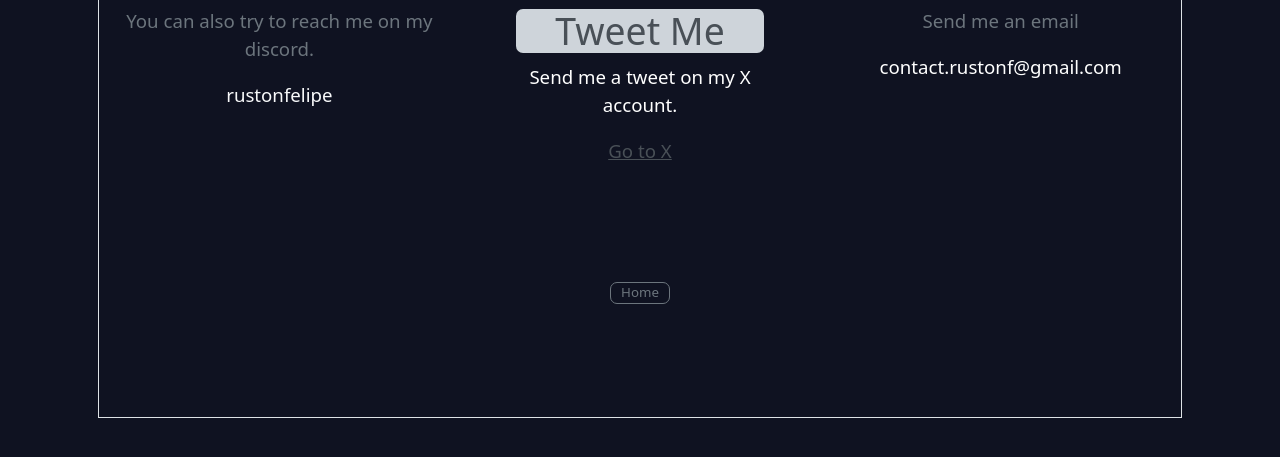
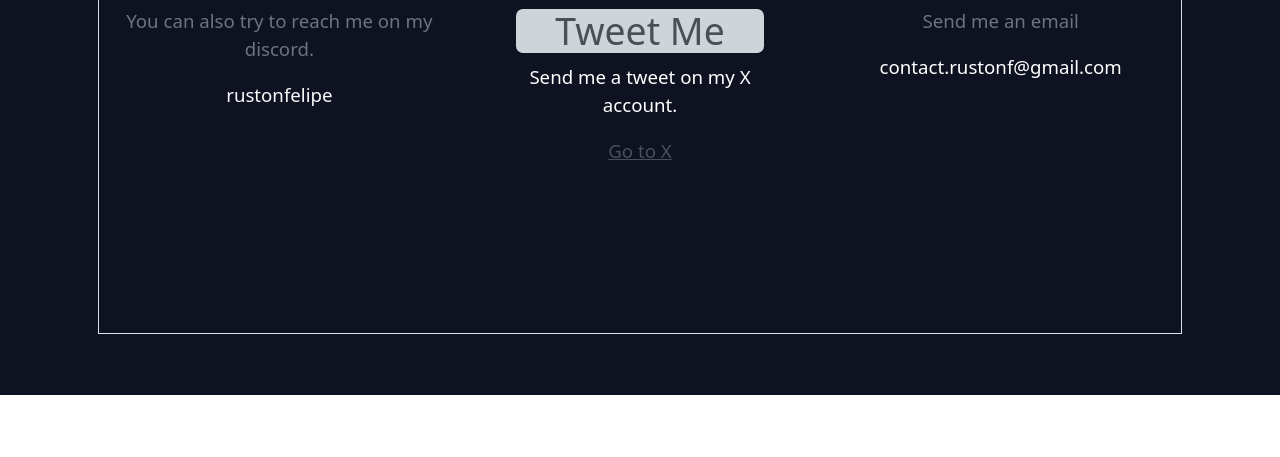
Before and after one commit to rustonfelipe/theabyssproject, a plain HTML site: page public/Contact.html in a window 1280 px wide. Shown: the part 833-1290 px from the top of the page. After the commit the page ends 1228 px from the top, so only its background shows below. Drawn offline with nearby package versions, Linux system fonts and the light colour scheme.

Commit message:
Add files via upload
removed "Home" button in contact page contact box

```diff
--- a/public/Contact.html
+++ b/public/Contact.html
@@ -174,9 +174,6 @@
                             </p>
                           </div>
 
-                          <div class="container mt-5 mb-0 p-0">
-                          <a href="https://rustonfelipe.github.io/theabyssproject/" class="returnheader btn btn-outline-secondary p-0 m-0 border-1 col-2" style="font-size: 10pt;">Home</a>
-                        </div>
                         </div>
                       </div>
                     </div>
```
